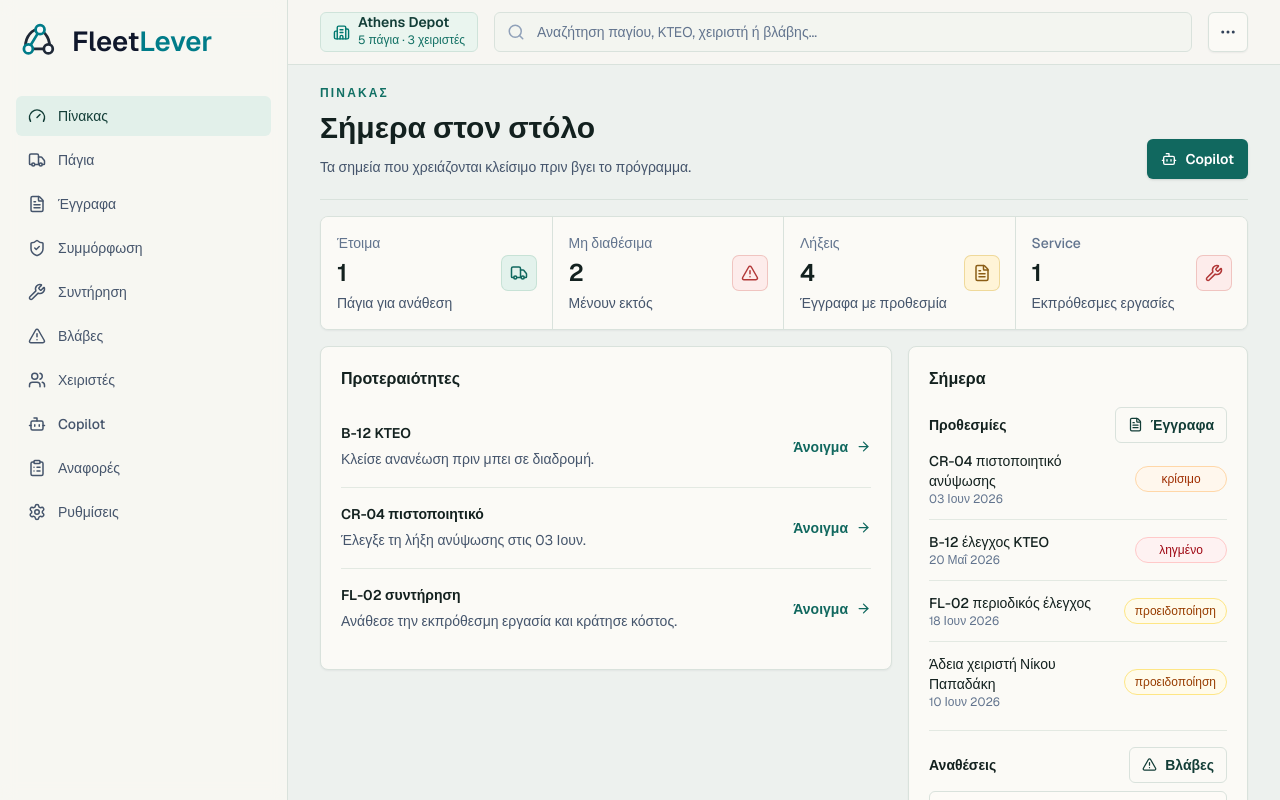
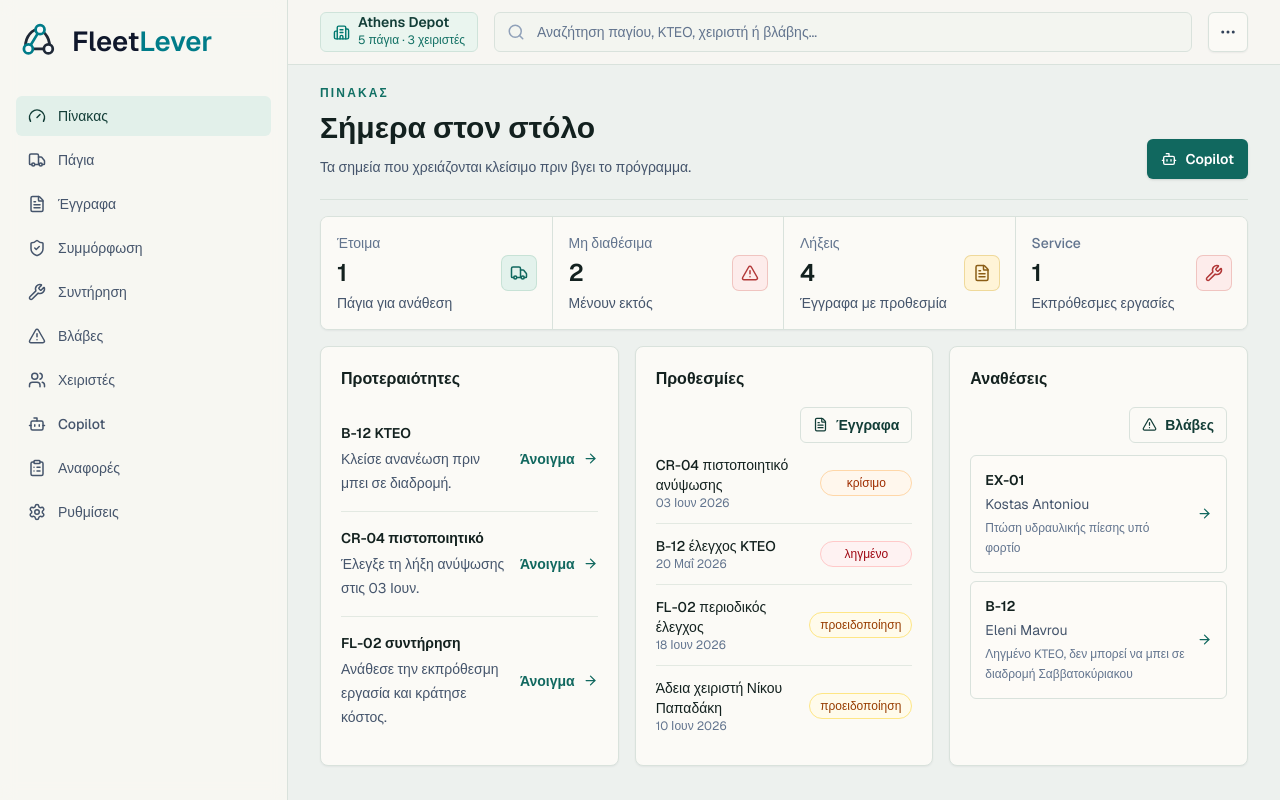
Before and after one commit to gkaragioul/FleetLever, a Next.js app: page / in a window 1280 px wide. Shown: the top 800 px of the page. Built offline with nearby package versions, Linux system fonts and the light colour scheme.

Commit message:
Replace support rail with balanced cards

```diff
--- a/src/components/fleetlever/operations-console.tsx
+++ b/src/components/fleetlever/operations-console.tsx
@@ -438,7 +438,7 @@ function DashboardPanel({ setActiveTab }: { setActiveTab: (tab: TabId) => void }
         ]}
       />
 
-      <div className="grid items-start gap-4 xl:grid-cols-[minmax(0,1.5fr)_340px]">
+      <div className="grid items-stretch gap-4 xl:grid-cols-3">
         <DataCard title="Προτεραιότητες">
           <div className="divide-y divide-[#e3e9e2]">
             {[
@@ -465,7 +465,8 @@ function DashboardPanel({ setActiveTab }: { setActiveTab: (tab: TabId) => void }
           </div>
         </DataCard>
 
-        <TodayPanel setActiveTab={setActiveTab} />
+        <DeadlinesCard setActiveTab={setActiveTab} />
+        <AssignmentsCard setActiveTab={setActiveTab} />
       </div>
     </div>
   );
@@ -1717,7 +1718,7 @@ function MaintenancePanel({ setActiveTab }: { setActiveTab: (tab: TabId) => void
           { icon: ClipboardList, label: "Κόστος", value: formatCurrency(totalMaintenanceCost), detail: "Καταγεγραμμένο κόστος", tone: "teal" },
         ]}
       />
-      <div className="grid items-start gap-4 xl:grid-cols-[minmax(0,1.6fr)_340px]">
+      <div className="space-y-4">
         <DataCard title="Ουρά εργασιών">
           <div className="mb-4 flex flex-wrap gap-2">
             <FilterChip active>Όλες</FilterChip>
@@ -1750,7 +1751,10 @@ function MaintenancePanel({ setActiveTab }: { setActiveTab: (tab: TabId) => void
             })}
           </div>
         </DataCard>
-        <TodayPanel setActiveTab={setActiveTab} />
+        <div className="grid items-stretch gap-4 lg:grid-cols-2">
+          <DeadlinesCard setActiveTab={setActiveTab} />
+          <AssignmentsCard setActiveTab={setActiveTab} />
+        </div>
       </div>
     </div>
   );
@@ -2058,15 +2062,10 @@ function SettingsPanel() {
   );
 }
 
-function TodayPanel({ setActiveTab }: { setActiveTab: (tab: TabId) => void }) {
-  return (
-    <DataCard title="Σήμερα" className="self-start">
-      <div className="space-y-5">
-        <section aria-labelledby="today-deadlines-title">
-          <div className="mb-2 flex items-center justify-between gap-3">
-            <h3 id="today-deadlines-title" className="text-sm font-semibold text-[#13211f]">
-              Προθεσμίες
-            </h3>
+function DeadlinesCard({ setActiveTab }: { setActiveTab: (tab: TabId) => void }) {
+  return (
+    <DataCard title="Προθεσμίες">
+      <div className="mb-3 flex justify-end">
         <TextButton icon={FileText} onClick={() => setActiveTab("documents")}>
           Έγγραφα
         </TextButton>
@@ -2089,13 +2088,14 @@ function TodayPanel({ setActiveTab }: { setActiveTab: (tab: TabId) => void }) {
           </button>
         ))}
       </div>
-        </section>
-
-        <section aria-labelledby="today-assignments-title" className="border-t border-[#e3e9e2] pt-4">
-          <div className="mb-2 flex items-center justify-between gap-3">
-            <h3 id="today-assignments-title" className="text-sm font-semibold text-[#13211f]">
-              Αναθέσεις
-            </h3>
+    </DataCard>
+  );
+}
+
+function AssignmentsCard({ setActiveTab }: { setActiveTab: (tab: TabId) => void }) {
+  return (
+    <DataCard title="Αναθέσεις">
+      <div className="mb-3 flex justify-end">
         <TextButton icon={AlertTriangle} onClick={() => setActiveTab("issues")}>
           Βλάβες
         </TextButton>
@@ -2106,7 +2106,7 @@ function TodayPanel({ setActiveTab }: { setActiveTab: (tab: TabId) => void }) {
             key={issue.id}
             type="button"
             onClick={() => setActiveTab("issues")}
-                className="grid min-h-[68px] w-full grid-cols-[minmax(0,1fr)_auto] items-center gap-3 rounded-md border border-[#d9e2dc] bg-[#fdfbf7] p-3 text-left transition hover:border-teal-300 hover:bg-[#eef7f2] focus-visible:outline-none focus-visible:ring-2 focus-visible:ring-teal-500"
+            className="grid min-h-[82px] w-full grid-cols-[minmax(0,1fr)_auto] items-center gap-3 rounded-md border border-[#d9e2dc] bg-[#fdfbf7] p-3.5 text-left transition hover:border-teal-300 hover:bg-[#eef7f2] focus-visible:outline-none focus-visible:ring-2 focus-visible:ring-teal-500"
           >
             <span className="min-w-0">
               <span className="block text-sm font-semibold text-[#13211f]">{getAsset(issue.assetId)?.code}</span>
@@ -2116,8 +2116,6 @@ function TodayPanel({ setActiveTab }: { setActiveTab: (tab: TabId) => void }) {
             <ArrowRight className="text-[#11685f]" size={15} />
           </button>
         ))}
-          </div>
-        </section>
       </div>
     </DataCard>
   );
```
Lines whose indentation alone changed are shown as unchanged.
